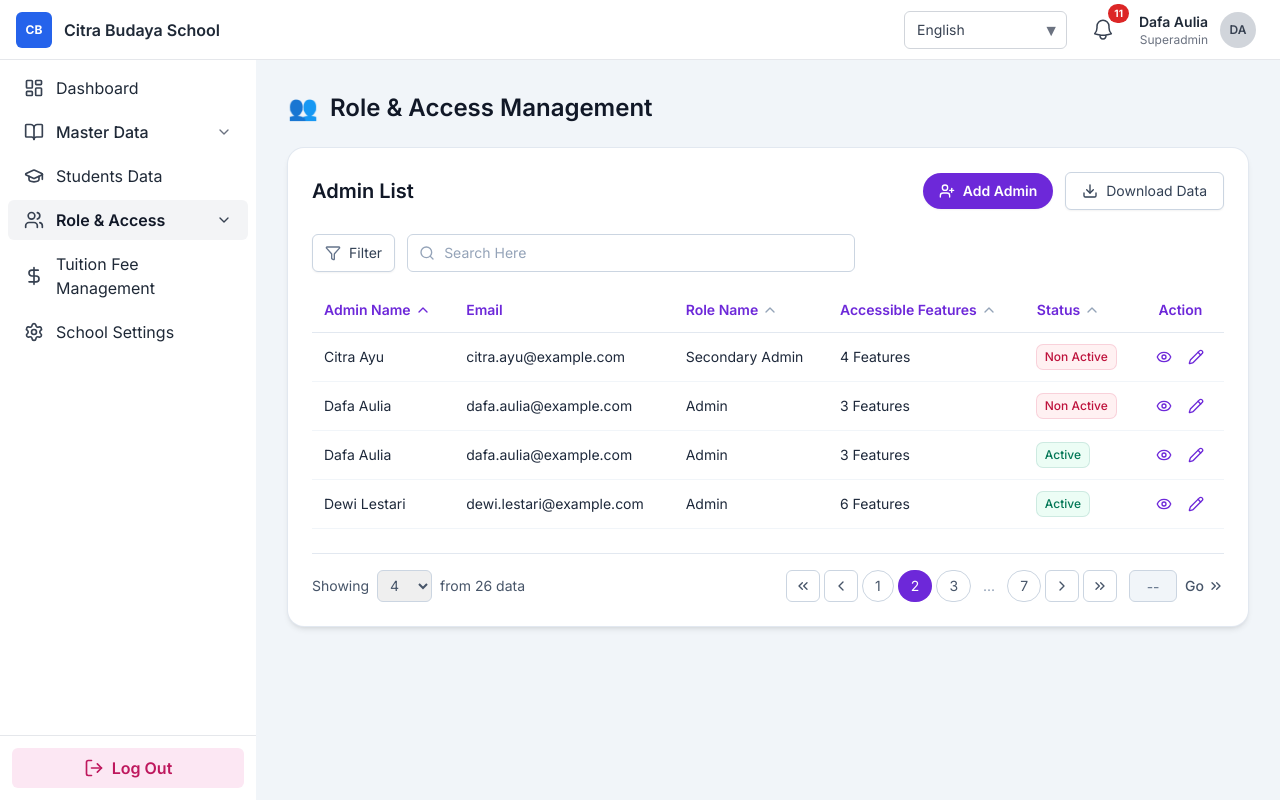
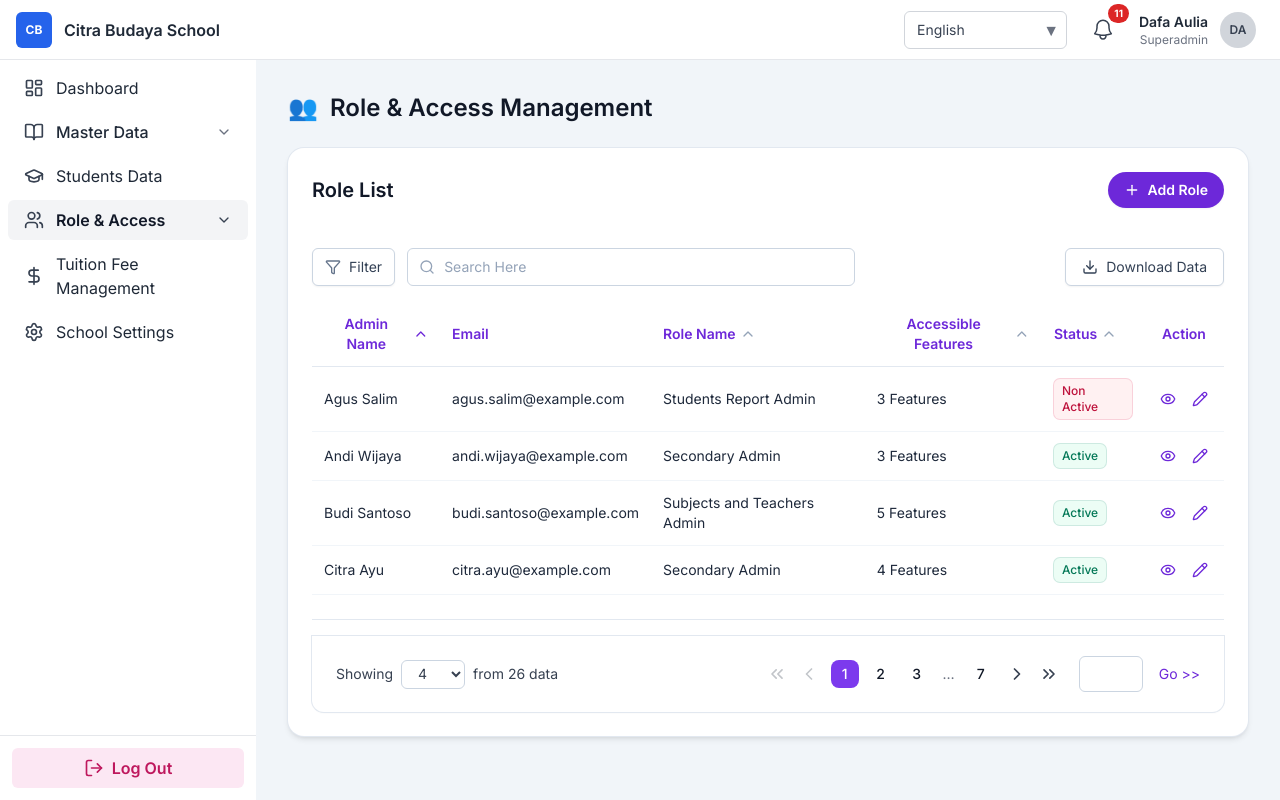
Before and after one commit to SSDIGITAL-DevTeam/Tygo-School, a Next.js app: page /admin/role-access in a window 1280 px wide. Built offline with nearby package versions, Linux system fonts and the light colour scheme.

Commit message:
update: admin table component

```diff
--- a/components/admin/AdminTable.tsx
+++ b/components/admin/AdminTable.tsx
@@ -5,16 +5,13 @@ import {
   Filter,
   Search,
   Download,
-  UserPlus,
+  Plus,
   Eye,
   Pencil,
-  ChevronsLeft,
-  ChevronLeft,
-  ChevronRight,
-  ChevronsRight,
   ChevronUp,
   ChevronDown,
 } from "lucide-react";
+import Pagination from "@/components/layout-global/Pagination";
 
 export type SortKey = "name" | "email" | "role" | "features" | "status";
 export type SortDir = "asc" | "desc";
@@ -23,7 +20,11 @@ export type AdminRow = {
   id: string;
   name: string;
   email: string;
-  role: "Admin" | "Secondary Admin" | "Subjects and Teachers Admin" | "Students Report Admin";
+  role:
+    | "Admin"
+    | "Secondary Admin"
+    | "Subjects and Teachers Admin"
+    | "Students Report Admin";
   features: number;
   status: "Active" | "Non Active";
 };
@@ -36,10 +37,14 @@ type AdminTableProps = {
 const exportToCsv = (rows: AdminRow[]) => {
   const headers = ["Admin Name", "Email", "Role Name", "Accessible Features", "Status"];
   const lines = rows.map((r) => [r.name, r.email, r.role, `${r.features}`, r.status]);
-  const csv = [headers, ...lines].map((l) => l.map((c) => `"${String(c).replace(/"/g, '""')}"`).join(",")).join("\n");
+  const csv = [headers, ...lines]
+    .map((l) => l.map((c) => `"${String(c).replace(/"/g, '""')}"`).join(","))
+    .join("\n");
   const d = new Date();
   const pad = (n: number) => `${n}`.padStart(2, "0");
-  const name = `admin-list_${d.getFullYear()}${pad(d.getMonth() + 1)}${pad(d.getDate())}_${pad(d.getHours())}${pad(d.getMinutes())}.csv`;
+  const name = `admin-list_${d.getFullYear()}${pad(d.getMonth() + 1)}${pad(d.getDate())}_${pad(
+    d.getHours()
+  )}${pad(d.getMinutes())}.csv`;
   const blob = new Blob([csv], { type: "text/csv;charset=utf-8;" });
   const url = URL.createObjectURL(blob);
   const a = document.createElement("a");
@@ -57,8 +62,11 @@ const AdminTable: React.FC<AdminTableProps> = ({ data }) => {
   const [statusFilter, setStatusFilter] = useState<"All" | "Active" | "Non Active">("All");
   const [sortKey, setSortKey] = useState<SortKey>("name");
   const [sortDir, setSortDir] = useState<SortDir>("asc");
-  const [page, setPage] = useState(2);
+
+  // pagination state (dipakai oleh komponen Pagination)
+  const [page, setPage] = useState(1);
   const [pageSize, setPageSize] = useState(4);
+
   const [filterOpen, setFilterOpen] = useState(false);
   const filterRef = useRef<HTMLDivElement | null>(null);
 
@@ -91,14 +99,17 @@ const AdminTable: React.FC<AdminTableProps> = ({ data }) => {
     return rows;
   }, [data, query, sortKey, sortDir, statusFilter]);
 
+  // paginate data untuk tabel
   const total = filtered.length;
   const pageCount = Math.max(1, Math.ceil(total / pageSize));
-  const currentPage = Math.min(page, pageCount);
-  const paged = filtered.slice((currentPage - 1) * pageSize, currentPage * pageSize);
-
+  const safePage = Math.min(page, pageCount);
   useEffect(() => {
     if (page > pageCount) setPage(pageCount);
   }, [page, pageCount]);
+  const paged = useMemo(
+    () => filtered.slice((safePage - 1) * pageSize, safePage * pageSize),
+    [filtered, safePage, pageSize]
+  );
 
   const toggleSort = (key: SortKey) => {
     if (sortKey === key) setSortDir((d) => (d === "asc" ? "desc" : "asc"));
@@ -108,54 +119,25 @@ const AdminTable: React.FC<AdminTableProps> = ({ data }) => {
     }
   };
 
-  const goToPage = (n: number) => setPage(Math.min(Math.max(1, n), pageCount));
-
-  // ✅ paginationItems yang hilang — ditambahkan lagi
-  const paginationItems = useMemo(() => {
-    const numbers: number[] = [];
-    numbers.push(1);
-    for (let i = currentPage - 1; i <= currentPage + 1; i += 1) {
-      if (i > 1 && i < pageCount) numbers.push(i);
-    }
-    if (pageCount > 1) numbers.push(pageCount);
-    const unique = Array.from(new Set(numbers)).sort((a, b) => a - b);
-    const items: (number | "ellipsis")[] = [];
-    unique.forEach((num, idx) => {
-      const prev = unique[idx - 1];
-      if (idx > 0 && prev !== undefined && num - prev > 1) items.push("ellipsis");
-      items.push(num);
-    });
-    return items;
-  }, [currentPage, pageCount]);
-
   const statusOptions: ("All" | "Active" | "Non Active")[] = ["All", "Active", "Non Active"];
 
   return (
     <section className="rounded-2xl bg-white p-6 shadow-md ring-1 ring-slate-200">
-      {/* Header row: title + actions*/}
-      <div className="mb-6 flex flex-col gap-3 sm:flex-row sm:items-center sm:justify-between">
-        <h2 className="text-xl font-semibold text-gray-900">Admin List</h2>
-        <div className="flex items-center gap-3">
-          <Link
-            href="/role-access/admin-list/add-admin"
-            className="inline-flex items-center gap-2 rounded-full bg-violet-700 px-4 py-2 text-sm font-semibold text-white shadow-sm hover:bg-violet-800 focus-visible:outline-none focus-visible:ring-2 focus-visible:ring-violet-500 focus-visible:ring-offset-2"
-          >
-            <UserPlus className="h-4 w-4" />
-            <span>Add Admin</span>
-          </Link>
+      {/* Header row: title + Add Admin*/}
+      <div className="mb-10 flex items-center justify-between">
+        <h2 className="text-xl font-semibold text-gray-900">Role List</h2>
         <button
           type="button"
-            onClick={() => exportToCsv(filtered)}
-            className="inline-flex items-center gap-2 rounded-md border border-slate-300 bg-white px-4 py-2 text-sm text-slate-700 shadow-sm hover:bg-slate-50"
+          className="inline-flex items-center gap-2 rounded-full bg-violet-700 px-4 py-2 text-sm font-semibold text-white shadow-sm transition active:scale-95 hover:bg-violet-800 focus-visible:outline-none focus-visible:ring-2 focus-visible:ring-violet-500 focus-visible:ring-offset-2"
+          onClick={() => console.log("Add role clicked")}
         >
-            <Download className="h-4 w-4" />
-            <span>Download Data</span>
+          <Plus className="h-4 w-4" />
+          <span>Add Role</span>
         </button>
       </div>
-      </div>
 
-      {/* Toolbar: Filter + Search */}
-      <div className="mb-4 flex flex-col gap-3 lg:flex-row lg:items-center">
+      {/* Toolbar: Filter + Search (kiri) & Download (kanan) */}
+      <div className="mb-4 flex flex-col gap-3 lg:flex-row lg:items-center lg:justify-between">
         <div className="flex flex-1 flex-col gap-3 sm:flex-row sm:items-center">
           <div className="relative" ref={filterRef}>
             <button
@@ -203,6 +185,18 @@ const AdminTable: React.FC<AdminTableProps> = ({ data }) => {
             />
           </div>
         </div>
+
+        {/* Download di sisi kanan toolbar */}
+        <div className="flex items-center">
+          <button
+            type="button"
+            onClick={() => exportToCsv(filtered)}
+            className="inline-flex items-center gap-2 rounded-md border border-slate-300 bg-white px-4 py-2 text-sm text-slate-700 shadow-sm hover:bg-slate-50"
+          >
+            <Download className="h-4 w-4" />
+            <span>Download Data</span>
+          </button>
+        </div>
       </div>
 
       {/* Table */}
@@ -210,58 +204,31 @@ const AdminTable: React.FC<AdminTableProps> = ({ data }) => {
         <table className="min-w-full table-auto text-sm text-slate-800">
           <thead>
             <tr className="border-b border-slate-200">
-              {/* Admin Name */}
               <th className="px-2 py-3 text-left font-semibold text-violet-700 md:px-3">
                 <button type="button" onClick={() => toggleSort("name")} className="inline-flex items-center gap-1">
                   <span>Admin Name</span>
-                  {sortKey === "name" ? (
-                    sortDir === "asc" ? <ChevronUp className="h-4 w-4" /> : <ChevronDown className="h-4 w-4" />
-                  ) : (
-                    <ChevronUp className="h-4 w-4 text-slate-400" />
-                  )}
+                  {sortKey === "name" ? (sortDir === "asc" ? <ChevronUp className="h-4 w-4" /> : <ChevronDown className="h-4 w-4" />) : <ChevronUp className="h-4 w-4 text-slate-400" />}
                 </button>
               </th>
-
-              {/* Email (no sort) */}
               <th className="px-2 py-3 text-left font-semibold text-violet-700 md:px-3">Email</th>
-
-              {/* Role Name */}
               <th className="px-2 py-3 text-left font-semibold text-violet-700 md:px-3">
                 <button type="button" onClick={() => toggleSort("role")} className="inline-flex items-center gap-1">
                   <span>Role Name</span>
-                  {sortKey === "role" ? (
-                    sortDir === "asc" ? <ChevronUp className="h-4 w-4" /> : <ChevronDown className="h-4 w-4" />
-                  ) : (
-                    <ChevronUp className="h-4 w-4 text-slate-400" />
-                  )}
+                  {sortKey === "role" ? (sortDir === "asc" ? <ChevronUp className="h-4 w-4" /> : <ChevronDown className="h-4 w-4" />) : <ChevronUp className="h-4 w-4 text-slate-400" />}
                 </button>
               </th>
-
-              {/* Accessible Features */}
               <th className="px-2 py-3 text-left font-semibold text-violet-700 md:px-3">
                 <button type="button" onClick={() => toggleSort("features")} className="inline-flex items-center gap-1">
                   <span>Accessible Features</span>
-                  {sortKey === "features" ? (
-                    sortDir === "asc" ? <ChevronUp className="h-4 w-4" /> : <ChevronDown className="h-4 w-4" />
-                  ) : (
-                    <ChevronUp className="h-4 w-4 text-slate-400" />
-                  )}
+                  {sortKey === "features" ? (sortDir === "asc" ? <ChevronUp className="h-4 w-4" /> : <ChevronDown className="h-4 w-4" />) : <ChevronUp className="h-4 w-4 text-slate-400" />}
                 </button>
               </th>
-
-              {/* Status */}
               <th className="px-2 py-3 text-left font-semibold text-violet-700 md:px-3">
                 <button type="button" onClick={() => toggleSort("status")} className="inline-flex items-center gap-1">
                   <span>Status</span>
-                  {sortKey === "status" ? (
-                    sortDir === "asc" ? <ChevronUp className="h-4 w-4" /> : <ChevronDown className="h-4 w-4" />
-                  ) : (
-                    <ChevronUp className="h-4 w-4 text-slate-400" />
-                  )}
+                  {sortKey === "status" ? (sortDir === "asc" ? <ChevronUp className="h-4 w-4" /> : <ChevronDown className="h-4 w-4" />) : <ChevronUp className="h-4 w-4 text-slate-400" />}
                 </button>
               </th>
-
-              {/* Action */}
               <th className="px-2 py-3 text-center font-semibold text-violet-700 md:px-3">Action</th>
             </tr>
           </thead>
@@ -308,104 +275,18 @@ const AdminTable: React.FC<AdminTableProps> = ({ data }) => {
         </table>
       </div>
 
-      {/* Table footer with page size & pagination (tidak diubah) */}
-      <div className="mt-6 flex flex-col gap-4 border-t border-slate-200 pt-4 md:flex-row md:items-center md:justify-between">
-        <div className="flex items-center gap-2 text-sm text-slate-600">
-          <span>Showing</span>
-          <select
-            aria-label="Rows per page"
-            value={pageSize}
-            onChange={(event) => {
-              setPageSize(Number(event.target.value));
+      {/* Footer: komponen Pagination reusable */}
+      <div className="mt-6 border-t border-slate-200 pt-4">
+        <Pagination
+          total={total}
+          page={page}
+          pageSize={pageSize}
+          onPageChange={setPage}
+          onPageSizeChange={(sz) => {
+            setPageSize(sz);
             setPage(1);
           }}
-            className="h-8 rounded-md border border-slate-300 px-2 text-sm focus:border-violet-400 focus:outline-none focus:ring-2 focus:ring-violet-300"
-          >
-            {[4, 10, 25].map((size) => (
-              <option key={size} value={size}>
-                {size}
-              </option>
-            ))}
-          </select>
-          <span>from {total} data</span>
-        </div>
-
-        <div className="flex flex-wrap items-center gap-3 text-sm">
-          <div className="inline-flex items-center gap-1">
-            <button
-              type="button"
-              aria-label="First page"
-              onClick={() => goToPage(1)}
-              disabled={currentPage === 1}
-              className="min-w-[32px] h-8 rounded-md border border-slate-300 bg-white px-2 text-slate-600 hover:bg-slate-50 disabled:cursor-not-allowed disabled:opacity-40"
-            >
-              <ChevronsLeft className="h-4 w-4" aria-hidden />
-            </button>
-            <button
-              type="button"
-              aria-label="Previous page"
-              onClick={() => goToPage(currentPage - 1)}
-              disabled={currentPage === 1}
-              className="min-w-[32px] h-8 rounded-md border border-slate-300 bg-white px-2 text-slate-600 hover:bg-slate-50 disabled:cursor-not-allowed disabled:opacity-40"
-            >
-              <ChevronLeft className="h-4 w-4" aria-hidden />
-            </button>
-            {paginationItems.map((item, idx) =>
-              item === "ellipsis" ? (
-                <span key={`ellipsis-${idx}`} className="px-2 text-slate-400">
-                  ...
-                </span>
-              ) : (
-                <button
-                  key={item}
-                  type="button"
-                  aria-current={item === currentPage ? "page" : undefined}
-                  onClick={() => goToPage(item)}
-                  className={`min-w-[32px] h-8 rounded-full border px-3 transition ${
-                    item === currentPage
-                      ? "border-transparent bg-violet-700 text-white"
-                      : "border-slate-300 bg-white text-slate-600 hover:bg-slate-50"
-                  }`}
-                >
-                  {item}
-                </button>
-              )
-            )}
-            <button
-              type="button"
-              aria-label="Next page"
-              onClick={() => goToPage(currentPage + 1)}
-              disabled={currentPage === pageCount}
-              className="min-w-[32px] h-8 rounded-md border border-slate-300 bg-white px-2 text-slate-600 hover:bg-slate-50 disabled:cursor-not-allowed disabled:opacity-40"
-            >
-              <ChevronRight className="h-4 w-4" aria-hidden />
-            </button>
-            <button
-              type="button"
-              aria-label="Last page"
-              onClick={() => goToPage(pageCount)}
-              disabled={currentPage === pageCount}
-              className="min-w-[32px] h-8 rounded-md border border-slate-300 bg-white px-2 text-slate-600 hover:bg-slate-50 disabled:cursor-not-allowed disabled:opacity-40"
-            >
-              <ChevronsRight className="h-4 w-4" aria-hidden />
-            </button>
-          </div>
-
-          <div className="flex items-center gap-2 text-slate-500">
-            <input
-              type="text"
-              inputMode="numeric"
-              disabled
-              className="h-8 w-12 rounded-md border border-slate-300 bg-slate-100 text-center text-sm"
-              value="--"
-              aria-label="Go to page"
         />
-            <span className="inline-flex items-center gap-1 font-medium text-slate-600">
-              Go
-              <ChevronsRight className="h-4 w-4" aria-hidden />
-            </span>
-          </div>
-        </div>
       </div>
     </section>
   );
```
Lines whose indentation alone changed are shown as unchanged.
